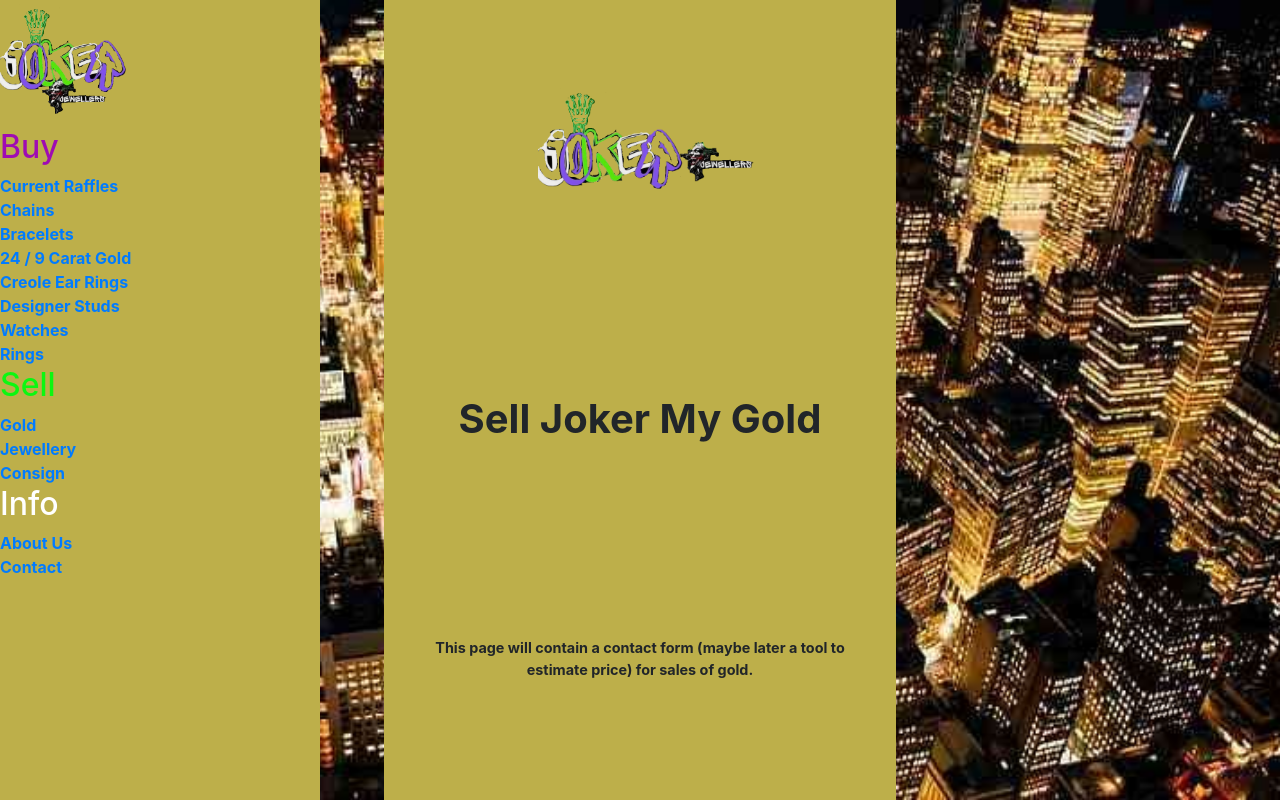
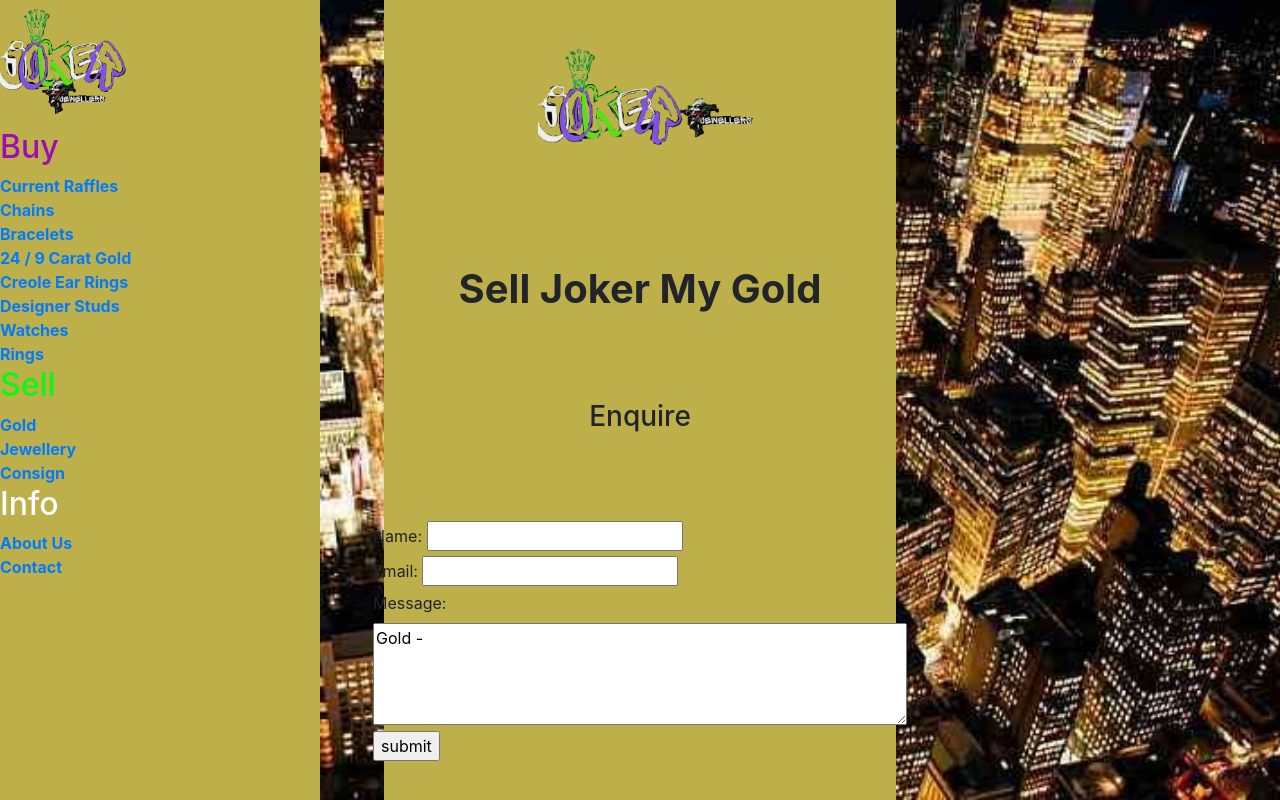
Before and after one commit to JamesE92/jj, a Flask app: page /sellgold in a window 1280 px wide. Run offline with Flask 3, Linux system fonts and the light colour scheme; parts of the project's set-up code (start-up, migrations or seed data) failed here and were passed over; some libraries are stand-ins or nearby versions.

Commit message:
Site tidied.

```diff
--- a/templates/sellgold.html
+++ b/templates/sellgold.html
@@ -7,8 +7,17 @@
 {% block main %}
 <img src="/static/logo2.png">
 <h1>Sell Joker My Gold</h1>
-<p>This page will contain a contact form
-    (maybe later a tool to estimate price)
-    for sales of gold.
-</p>
+<h3>Enquire</h3>
+<form action="/sellgold" method="POST">
+    <label for="name">Name:</label>
+    <input type="text" id="name" name="name" required>
+    <br>
+    <label for="email">Email:</label>
+    <input type="email" id="email" name="email" required>
+    <br>
+    <label for="enquire">Message:</label>
+    <textarea id="enquire" name="enquire" rows="4" cols="50" required>Gold - </textarea>
+    <br>
+    <input type="submit" value="submit">
+</form>
 {% endblock %}
```
Also changed, not shown: templates/consign.html (+13 -3 lines), templates/contact.html (+12 -1 lines), templates/selljewellery.html (+13 -4 lines).
